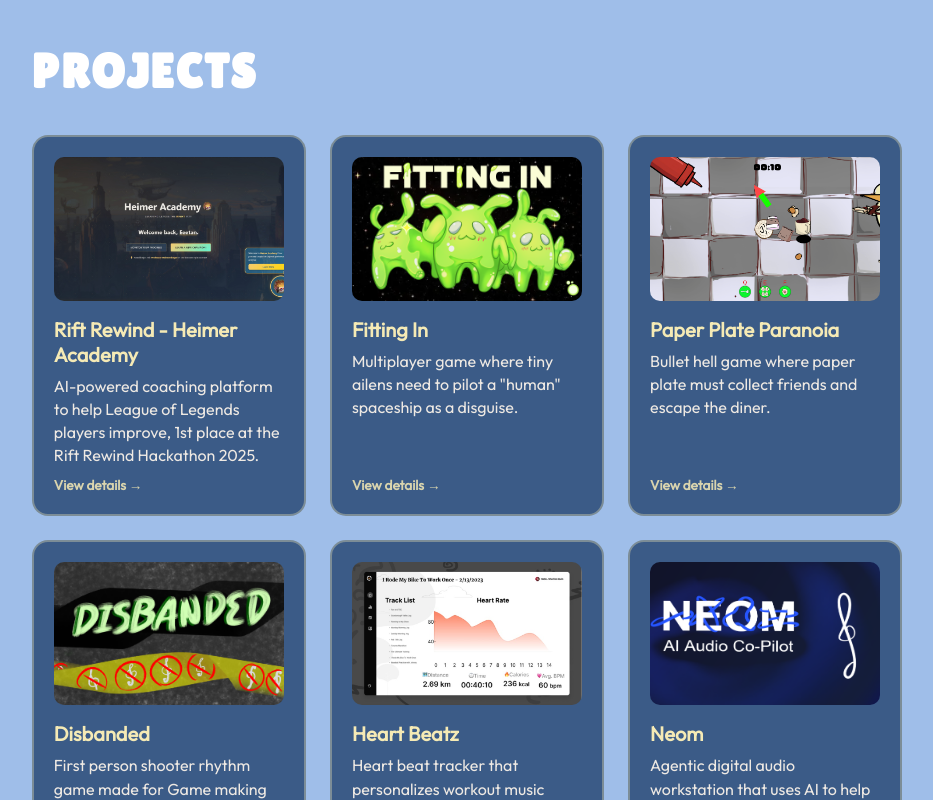
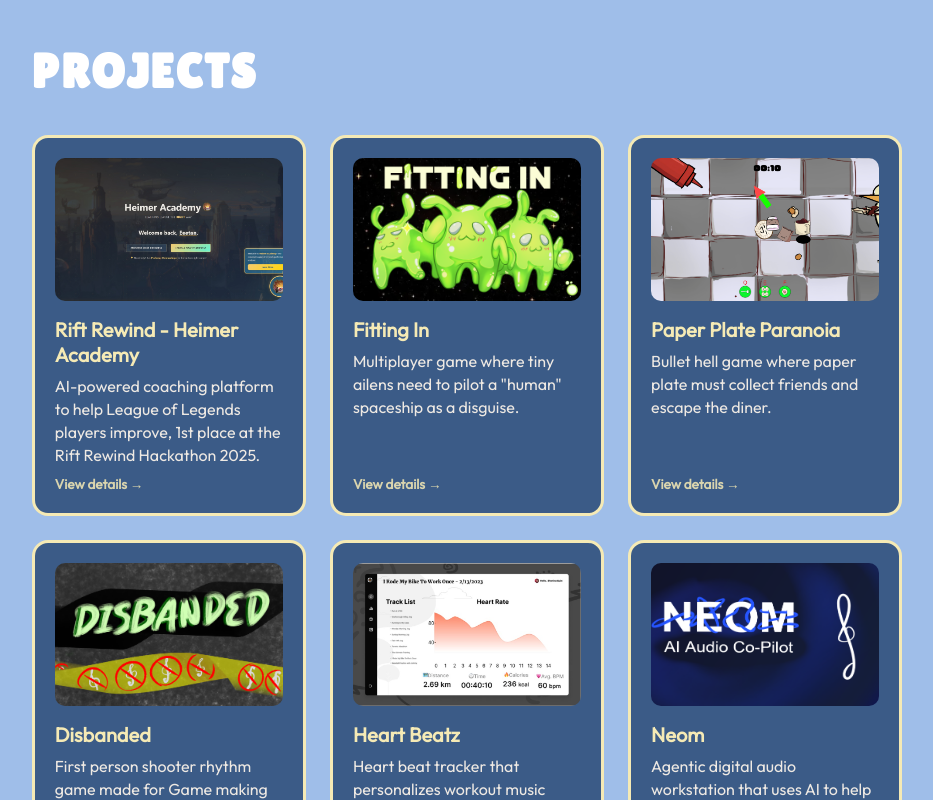
Before and after one commit to swannercjj/swannercjj.github.io, a React (Vite) app: page / in a window 1280 px wide. Shown: the part 2140-2940 px from the top of the page, without its empty margins (173-1106 px from the left). Built offline with nearby package versions, Linux system fonts and the light colour scheme.

Commit message:
project card border

```diff
--- a/src/components/Projects/ProjectCard.module.css
+++ b/src/components/Projects/ProjectCard.module.css
@@ -10,7 +10,7 @@
   padding: 1.25rem;
   cursor: pointer;
   border-radius: 16px;
-  border: 2px solid rgba(245, 234, 181, 0.35);
+  border: 3px solid var(--palette-yellow);
   background-color: var(--color-card-bg);
   color: var(--color-card-text);
   transition: transform 0.2s ease, box-shadow 0.2s ease, border-color 0.2s ease;
@@ -19,7 +19,6 @@
 .card:hover {
   transform: translateY(-6px);
   box-shadow: 0 14px 30px rgba(20, 30, 48, 0.35);
-  border-color: rgba(245, 234, 181, 0.65);
 }
 
 .card:focus-visible {
```
